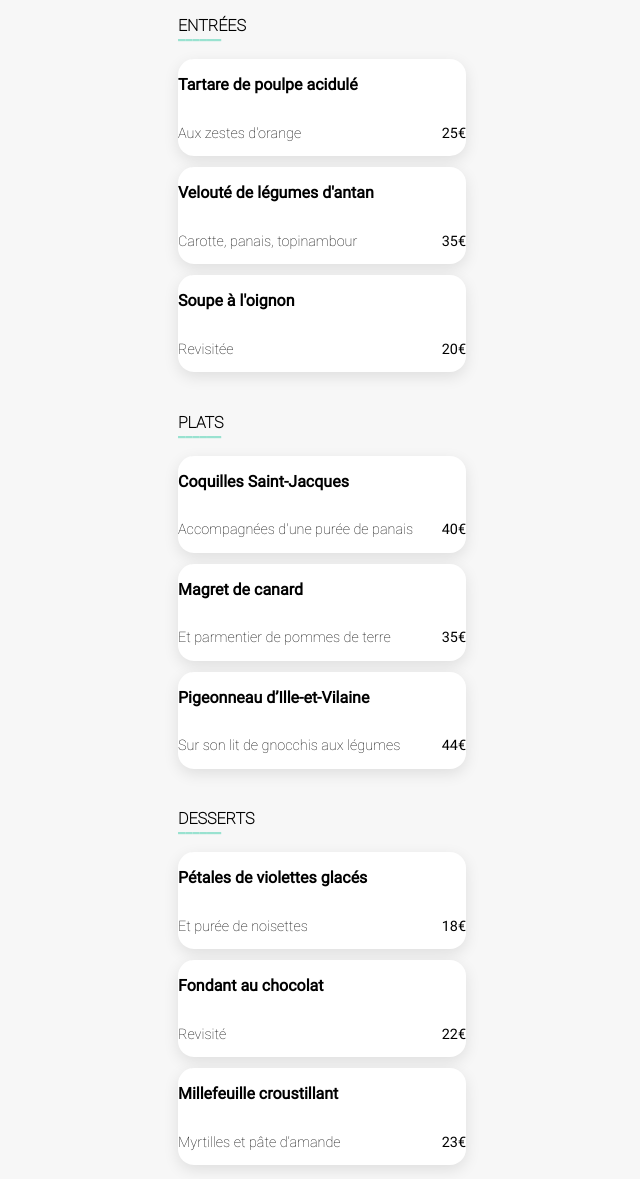
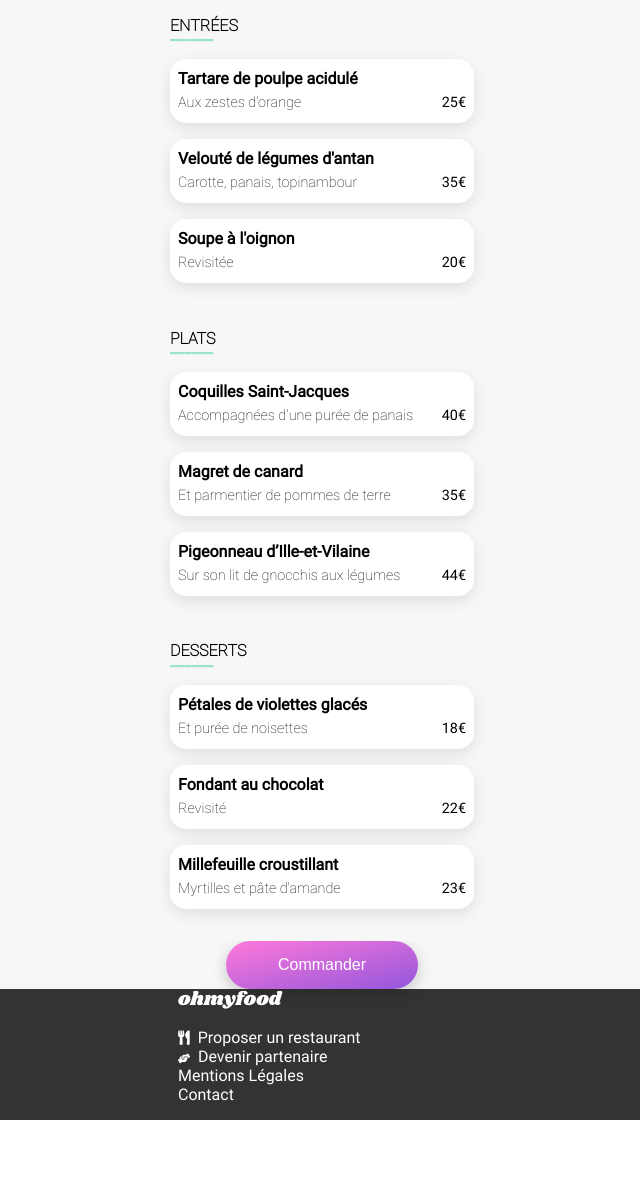
Before and after one commit to CaroCard/CaroleCardinale_3_21062021, a website: page pages/a_la_francaise.html in a window 1280 px wide. Shown: the part 355-1534 px from the top of the page, without its empty margins (318-958 px from the left). After the commit the page ends 1475 px from the top, so only its background shows below. Drawn offline with Linux system fonts and the light colour scheme.

Commit message:
arrangement dispo plats

```diff
--- a/pages/a_la_francaise.html
+++ b/pages/a_la_francaise.html
@@ -29,21 +29,21 @@
                 <i class="far fa-heart"></i>
             </div>
             <!--Entrées-->
-            <div id="entrees">
+            <div>
                 <h2 class="font--thin">Entrées</h2>
                 <p>______</p>
 
-                <div>
+                <div class="menu__plats">
                     <h3>Tartare de poulpe acidulé</h3>
                     <p class="font--thin">Aux zestes d'orange</p>
                     <p>25€</p>
                 </div>
-                <div>
+                <div class="menu__plats">
                     <h3>Velouté de légumes d'antan</h3>
                     <p class="font--thin">Carotte, panais, topinambour</p>
                     <p>35€</p>
                 </div>
-                <div>
+                <div class="menu__plats">
                     <h3>Soupe à l'oignon</h3>
                     <p class="font--thin">Revisitée</p>
                     <p>20€</p>
@@ -51,21 +51,21 @@
             </div>
 
             <!--Plats-->
-            <div id="plats">
+            <div>
                 <h2 class="font--thin">Plats</h2>
                 <p>______</p>
 
-                <div>
+                <div class="menu__plats">
                     <h3>Coquilles Saint-Jacques</h3>
                     <p class="font--thin">Accompagnées d'une purée de panais</p>
                     <p>40€</p>
                 </div>
-                <div>
+                <div class="menu__plats">
                     <h3>Magret de canard</h3>
                     <p class="font--thin">Et parmentier de pommes de terre</p>
                     <p>35€</p>
                 </div>
-                <div>
+                <div class="menu__plats">
                     <h3>Pigeonneau d’Ille-et-Vilaine</h3>
                     <p class="font--thin">Sur son lit de gnocchis aux légumes</p>
                     <p>44€</p>
@@ -73,21 +73,21 @@
             </div>
 
             <!--Desserts-->
-            <div id="desserts">
+            <div>
                 <h2 class="font--thin">Desserts</h2>
                 <p>______</p>
 
-                <div>
+                <div class="menu__plats">
                     <h3>Pétales de violettes glacés</h3>
                     <p class="font--thin">Et purée de noisettes</p>
                     <p>18€</p>
                 </div>
-                <div>
+                <div class="menu__plats">
                     <h3>Fondant au chocolat</h3>
                     <p class="font--thin">Revisité</p>
                     <p>22€</p>
                 </div>
-                <div>
+                <div class="menu__plats">
                     <h3>Millefeuille croustillant</h3>
                     <p class="font--thin">Myrtilles et pâte d’amande</p>
                     <p>23€</p>
--- a/sass/Base/_fondations.scss
+++ b/sass/Base/_fondations.scss
@@ -47,7 +47,7 @@ header{
     @extend %flex-align;
     flex-direction: column;
     h1, div{
-        width: $content-width;
+        width: $contentAccueil-width;
     }
     p{
         background-color: map-get($colors, primary);
@@ -95,7 +95,7 @@ header{
     @extend %flex-align;
     flex-direction: column;
     h1{
-        width: $content-width;
+        width: $contentAccueil-width;
     }
     a{
        @include links;
--- a/sass/Layout/_footer.scss
+++ b/sass/Layout/_footer.scss
@@ -4,8 +4,9 @@ footer{
     flex-direction: column;
     background-color: lighten(#000, 20);
     color: #fff;
+    //pour maintenir le contenu au centre sans étalement//
     h3, ul{
-        width: $content-width;
+        width: $contentAccueil-width;
     }
     a{
         @include links(#fff);
--- a/sass/Pages/_menus.scss
+++ b/sass/Pages/_menus.scss
@@ -20,6 +20,10 @@
     position: relative;
     top: -50px;
     background-color: darken(#fff, 3);
+    div{
+        margin-bottom: 1em;
+        width: $contentMenu-width;
+    }
     h1{
         font-family: 'shrikhand';
         font-size: map-get($font-size, XL);
@@ -39,18 +43,14 @@
 #headSectionMenu{
     display: grid;
     grid-template-columns: 6fr 1fr;
-    width: $content-width;
+    width: $contentMenu-width;
     i{
         align-self: center;
         font-size: map-get($icon-size, XL);
     }
 }
 
-#sectionMenu div{
-    margin-bottom: 1em;
-    width: $content-width;
-    //gestion des plats//
-    div{ //remplacer par une classe et ajouter une div pour les p//
+.menu__plats{
     background: #fff;
     border-radius: map-get($radius, M);
     box-shadow: $shadow rgba(#000, 0.1);
@@ -58,13 +58,16 @@
     display: flex;
     flex-wrap: wrap;
     justify-content: space-between;
+    line-height: 1.5em;
+    h3{
+        width: 80%;
+        margin: 0.5rem 0.5rem 0 0.5rem;
     }
-    h3{
-        width: 100%;
+    p{
+        margin: 0 0.5rem 0.5rem 0.5rem;
     }
 }
 
-//inclure button dans section et align center everything//
 #buttonMenu{
     background-color: darken(#fff, 3);
     margin-top: -50px;
--- a/sass/Utils/_variables.scss
+++ b/sass/Utils/_variables.scss
@@ -5,7 +5,8 @@ $icon-size: (XL: 1.5em, L: 1.25em, M: 1em, S: 0.9em, XS: 0.6em);
 
 $logo-width: 10rem;
 
-$content-width: 18rem;
+$contentAccueil-width: 18rem;
+$contentMenu-width: 19rem;
 
 $img-width: 18rem;          //width of img defines width of figure//
 $img-height: 9.3rem;
```
Also changed, not shown: style.css, 1 other file. Lines whose indentation alone changed are shown as unchanged.
